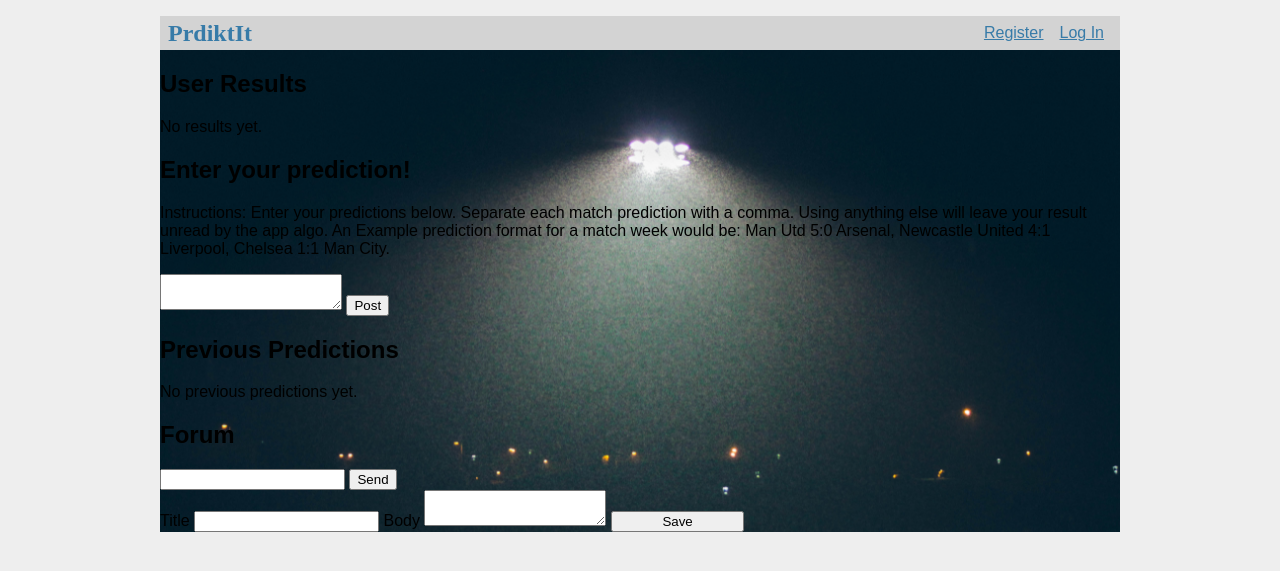
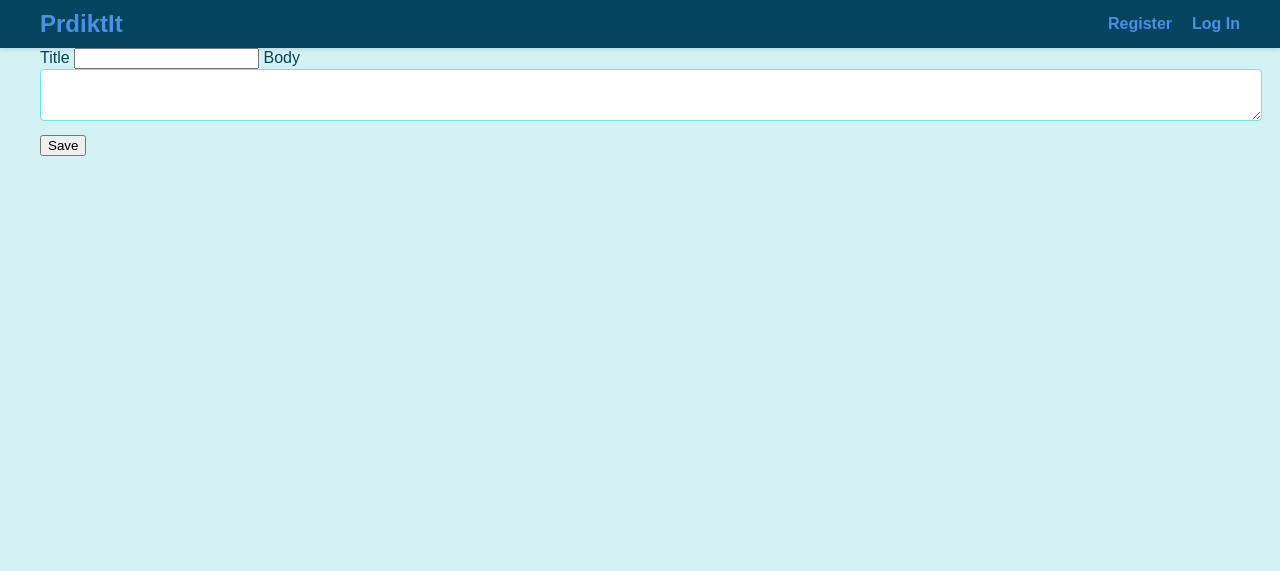
Before and after one commit to anto2887/flask-project-01, a Flask app: page /create in a window 1280 px wide. Shown: the top 571 px of the page. Run offline with Flask 3, Linux system fonts and the light colour scheme; parts of the project's set-up code (start-up, migrations or seed data) failed here and were passed over.

Commit message:
css changes

```diff
--- a/flaskr/app/static/style.css
+++ b/flaskr/app/static/style.css
@@ -1,79 +1,156 @@
-html { font-family: sans-serif; background: #eee; padding: 1rem; }
-body { max-width: 960px; margin: 0 auto; background: white; }
-h1 { font-family: serif; color: #377ba8; margin: 1rem 0; }
-a { color: #377ba8; }
-hr { border: none; border-top: 1px solid lightgray; }
-nav { background: lightgray; display: flex; align-items: center; padding: 0 0.5rem; }
-nav h1 { flex: auto; margin: 0; }
-nav h1 a { text-decoration: none; padding: 0.25rem 0.5rem; }
-nav ul  { display: flex; list-style: none; margin: 0; padding: 0; }
-nav ul li a, nav ul li span, header .action { display: block; padding: 0.5rem; }
-.content { padding: 0 1rem 1rem; }
-.content > header { border-bottom: 1px solid lightgray; display: flex; align-items: flex-end; }
-.content > header h1 { flex: auto; margin: 1rem 0 0.25rem 0; }
-.flash { margin: 1em 0; padding: 1em; background: #cae6f6; border: 1px solid #377ba8; }
-.post > header { display: flex; align-items: flex-end; font-size: 0.85em; }
-.post > header > div:first-of-type { flex: auto; }
-.post > header h1 { font-size: 1.5em; margin-bottom: 0; }
-.post .about { color: slategray; font-style: italic; }
-.post .body { white-space: pre-line; }
-.content:last-child { margin-bottom: 0; }
-.content form { margin: 1em 0; display: flex; flex-direction: column; }
-.content label { font-weight: bold; margin-bottom: 0.5em; }
-.content input, .content textarea { margin-bottom: 1em; }
-.content textarea { min-height: 12em; resize: vertical; }
-input.danger { color: #cc2f2e; }
-input[type=submit] { align-self: start; min-width: 10em; }
+:root {
+    --dark-blue: #05445E;
+    --medium-blue: #189AB4;
+    --light-turquoise: #75E6DA;
+    --very-light-blue: #D4F1F4;
+    --logo-blue: #4a90e2;
+}
 
 body {
-    background: url('../static/pictures/field.jpg') no-repeat center center fixed;
-    background-size: cover;
+    font-family: Arial, sans-serif;
+    background: var(--very-light-blue);
+    margin: 0;
+    padding: 0;
+    color: var(--dark-blue);
 }
 
-.login-container {
-    position: relative;
-    width: 100%;
-    height: 100vh;
-    display: flex;
-    justify-content: center;
-    align-items: center;
-    background: #eee;
-    padding: 1rem;
+.container {
+    max-width: 1200px;
+    margin: 0 auto;
+    padding: 0 20px;
 }
 
-.background-image {
-    position: absolute;
-    top: 0;
-    left: 0;
-    width: 100%;
-    height: 100%;
-    object-fit: cover;
-    z-index: -1;
-    opacity: 0.5;
+nav {
+    background: var(--dark-blue);
+    box-shadow: 0 2px 4px rgba(0,0,0,0.1);
+    padding: 10px 0;
 }
 
-.login-form {
-    background: white;
-    padding: 2rem;
-    border-radius: 8px;
-    box-shadow: 0 0 10px rgba(0, 0, 0, 0.1);
-    text-align: center;
+nav .container {
+    display: flex;
+    justify-content: space-between;
+    align-items: center;
 }
 
-.login-form h1 {
-    font-family: 'Arial', sans-serif;
-    color: #377ba8;
-    margin-bottom: 1rem;
+nav h1 {
+    margin: 0;
+    color: var(--logo-blue);
 }
 
-.login-form label {
-    display: block;
-    margin-top: 1rem;
+nav ul {
+    list-style: none;
+    display: flex;
+    margin: 0;
+    padding: 0;
 }
 
-.login-form input {
+nav ul li {
+    margin-left: 20px;
+}
+
+nav ul li a {
+    text-decoration: none;
+    color: var(--logo-blue);
+    font-weight: bold;
+}
+
+nav ul li span {
+    color: white;
+    font-weight: bold;
+}
+
+.card {
+    background: white;
+    border-radius: 8px;
+    padding: 20px;
+    box-shadow: 0 2px 4px rgba(0,0,0,0.1);
+    margin-bottom: 20px;
+    border-top: 4px solid var(--medium-blue);
+}
+
+.top-section {
+    display: flex;
+    justify-content: space-between;
+    margin-top: 20px;
+}
+
+.user-results {
+    width: 66%;
+}
+
+.recent-prediction {
+    width: 30%;
+}
+
+h2 {
+    color: var(--dark-blue);
+    border-bottom: 2px solid var(--medium-blue);
+    padding-bottom: 10px;
+}
+
+table {
     width: 100%;
-    padding: 0.5rem;
-    margin-top: 0.5rem;
-    margin-bottom: 1rem;
+    border-collapse: collapse;
 }
+
+th, td {
+    border: 1px solid var(--light-turquoise);
+    padding: 12px;
+    text-align: left;
+}
+
+th {
+    background-color: var(--medium-blue);
+    color: white;
+}
+
+select {
+    width: 100%;
+    padding: 10px;
+    margin-bottom: 10px;
+    border-radius: 4px;
+    border: 1px solid var(--light-turquoise);
+    background-color: white;
+    color: var(--dark-blue);
+}
+
+.filters {
+    display: flex;
+    justify-content: space-between;
+    margin-bottom: 20px;
+}
+
+.filters select {
+    width: 48%;
+}
+
+.points {
+    color: var(--medium-blue);
+    font-weight: bold;
+}
+
+.correct { background-color: #d4edda; }
+.partial { background-color: #fff3cd; }
+.wrong { background-color: #f8d7da; }
+
+textarea {
+    width: 100%;
+    padding: 10px;
+    margin-bottom: 10px;
+    border-radius: 4px;
+    border: 1px solid var(--light-turquoise);
+    resize: vertical;
+}
+
+button {
+    background-color: var(--medium-blue);
+    color: white;
+    border: none;
+    padding: 10px 20px;
+    border-radius: 4px;
+    cursor: pointer;
+}
+
+button:hover {
+    background-color: var(--dark-blue);
+}
--- a/flaskr/app/templates/base.html
+++ b/flaskr/app/templates/base.html
@@ -1,25 +1,40 @@
-<!-- base.html -->
-<!doctype html>
+<!DOCTYPE html>
+<html lang="en">
+<head>
+    <meta charset="UTF-8">
+    <meta name="viewport" content="width=device-width, initial-scale=1.0">
     <title>{% block title %}{% endblock %} - PrdiktIt</title>
     <link rel="stylesheet" href="{{ url_for('static', filename='style.css') }}">
+</head>
+<body>
     <nav>
+        <div class="container">
             <h1>PrdiktIt</h1>
             <ul>
                 {% if g.user %}
                     <li><span>{{ g.user.username }}</span></li>
                     <li><a href="{{ url_for('auth.logout') }}">Log Out</a></li>
-      <li><a href="{{ url_for('blog.create') }}">Create New Post</a></li>
+                    <li><a href="{{ url_for('blog.create') }}">Post Prediction</a></li>
                     <li><a href="{{ url_for('group.create_group') }}">Create Group</a></li>
                 {% else %}
                     <li><a href="{{ url_for('auth.register') }}">Register</a></li>
                     <li><a href="{{ url_for('auth.login') }}">Log In</a></li>
                 {% endif %}
             </ul>
+        </div>
     </nav>
+
     <div class="container">
-  <div class="sidebar">
-    <section class="user-results">
+        {% if g.user %}
+            <div class="top-section card">
+                <div class="user-results">
                     <h2>User Results</h2>
+                    <select>
+                        <option>Select Group</option>
+                        {% for group in user_groups %}
+                            <option value="{{ group.id }}">{{ group.name }}</option>
+                        {% endfor %}
+                    </select>
                     {% if user_results %}
                         <table>
                             <thead>
@@ -36,7 +51,7 @@
                                     <td>{{ result.match }}</td>
                                     <td>{{ result.prediction }}</td>
                                     <td>{{ result.result }}</td>
-            <td>{{ result.points }}</td>
+                                    <td class="points">{{ result.points }}</td>
                                 </tr>
                                 {% endfor %}
                             </tbody>
@@ -44,43 +59,72 @@
                     {% else %}
                         <p>No results yet.</p>
                     {% endif %}
-    </section>
-    <section class="prediction">
-      <h2>Enter your prediction!</h2>
-      <p>Instructions: Enter your predictions below. Separate each match prediction with a comma. Using anything else will leave your result unread by the app algo. An Example prediction format for a match week would be: Man Utd 5:0 Arsenal, Newcastle United 4:1 Liverpool, Chelsea 1:1 Man City.</p>
-      <form method="post" action="{{ url_for('blog.create') }}">
-        <textarea name="body" required></textarea>
-        <button type="submit">Post</button>
-      </form>
-    </section>
-    <section class="previous-predictions">
+                </div>
+                <div class="recent-prediction">
+                    <h2>Your Recent Prediction</h2>
+                    {% if recent_prediction %}
+                        <p>{{ recent_prediction }}</p>
+                    {% else %}
+                        <p>No recent predictions.</p>
+                    {% endif %}
+                </div>
+            </div>
+
+            <div class="top-performers card">
+                <h2>Top Performers This Week</h2>
+                {% if top_performers %}
+                    <ol>
+                        {% for performer in top_performers %}
+                            <li>{{ performer.name }} - <span class="points">{{ performer.points }} points</span></li>
+                        {% endfor %}
+                    </ol>
+                {% else %}
+                    <p>No top performers data available.</p>
+                {% endif %}
+            </div>
+
+            <div class="bottom-section card">
                 <h2>Previous Predictions</h2>
+                <div class="filters">
+                    <select>
+                        <option>Select Group</option>
+                        {% for group in user_groups %}
+                            <option value="{{ group.id }}">{{ group.name }}</option>
+                        {% endfor %}
+                    </select>
+                    <select>
+                        <option>Select Matchday</option>
+                        {% for matchday in matchdays %}
+                            <option value="{{ matchday.id }}">{{ matchday.name }}</option>
+                        {% endfor %}
+                    </select>
+                </div>
                 {% if previous_predictions %}
-      <ul>
+                    <table>
+                        <thead>
+                            <tr>
+                                <th>Matchday</th>
+                                <th>Prediction</th>
+                                <th>Points Earned</th>
+                            </tr>
+                        </thead>
+                        <tbody>
                             {% for prediction in previous_predictions %}
-        <li>{{ prediction }}</li>
+                            <tr>
+                                <td>{{ prediction.matchday }}</td>
+                                <td>{{ prediction.prediction }}</td>
+                                <td class="points">{{ prediction.points }}</td>
+                            </tr>
                             {% endfor %}
-      </ul>
+                        </tbody>
+                    </table>
                 {% else %}
                     <p>No previous predictions yet.</p>
                 {% endif %}
-    </section>
             </div>
-  <div class="main-content">
-    <section class="forum">
-      <h2>Forum</h2>
-      <div class="messages">
-        {% for message in forum_messages %}
-        <div class="message">
-          <span class="username">{{ message.username }}</span>: {{ message.text }}
+        {% endif %}
+
+        {% block content %}{% endblock %}
     </div>
-        {% endfor %}
-      </div>
-      <form method="post" action="{{ url_for('forum.post_message') }}">
-        <input type="text" name="message" required>
-        <button type="submit">Send</button>
-      </form>
-    </section>
-  </div>
-</div>
-{% block content %}{% endblock %}
+</body>
+</html>
```
Also changed, not shown: flaskr/app/templates/base2.html (added). Lines whose indentation alone changed are shown as unchanged.
